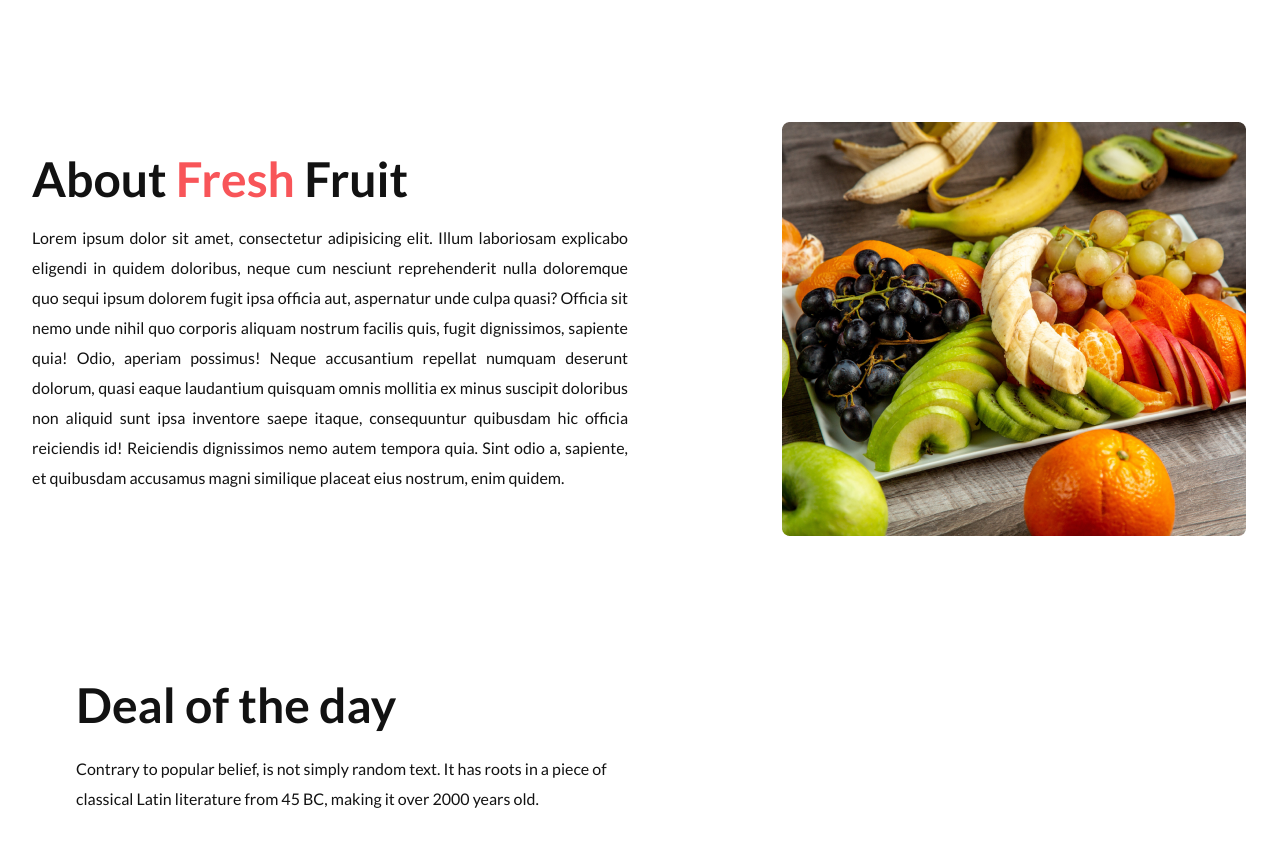
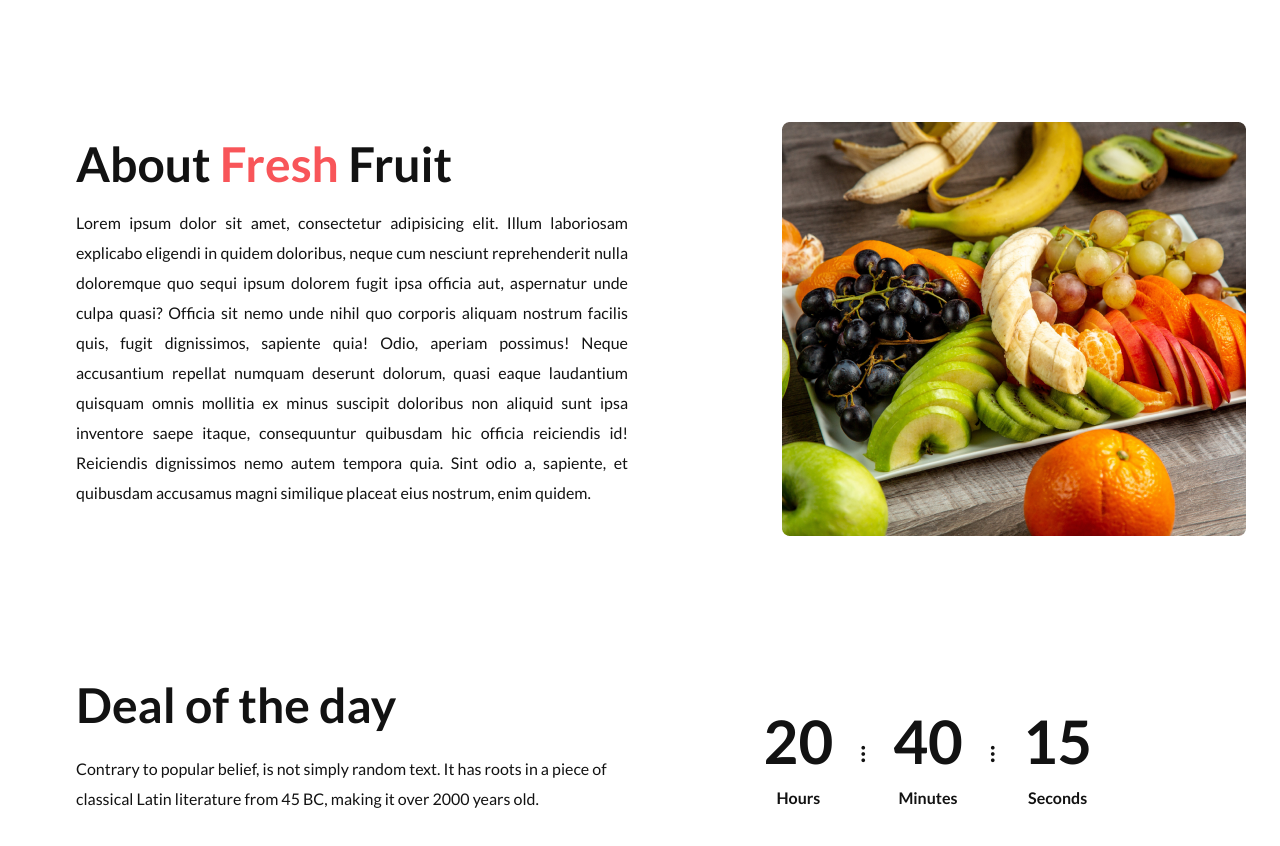
Before and after one commit to antorahad/fresh_fruit_landing_page, a plain HTML site: page index.html in a window 1280 px wide. Shown: the part 760-1606 px from the top of the page. Drawn offline with nearby package versions, Linux system fonts and the light colour scheme.

Commit message:
processing

```diff
--- a/index.html
+++ b/index.html
@@ -135,7 +135,7 @@
     <main class="main">
         <!--About part-->
         <section class="about" id="about">
-            <div class="container">
+            <div class="container-fluid">
                 <div class="row align-items-center">
                     <div class="col-sm-12 col-md-12 col-lg-6">
                         <div class="about-content">
@@ -154,13 +154,32 @@
         <!--Shop part-->
         <section class="shop" id="shop">
             <div class="container-fluid">
-                <div class="row">
+                <div class="row align-items-center">
                     <div class="col-sm-12 col-md-6 col-lg-6">
                         <h1 class="offer-title">Deal of the day</h1>
                         <p class="offer-text">Contrary to popular belief, is not simply random text. It has roots in a piece of classical Latin literature from 45 BC, making it over 2000 years old.</p>
                     </div>
                     <div class="col-sm-12 col-md-6 col-lg-6">
-
+                        <div class="timer">
+                            <div class="timer-item">
+                               <span class="number">20</span>
+                               <span class="title">Hours</span>
+                            </div>
+                            <div class="dots">
+                                <i class="bi bi-three-dots-vertical"></i>
+                            </div>
+                            <div class="timer-item">
+                                <span class="number">40</span>
+                                <span class="title">Minutes</span>
+                             </div>
+                             <div class="dots">
+                                 <i class="bi bi-three-dots-vertical"></i>
+                             </div>
+                             <div class="timer-item">
+                                <span class="number">15</span>
+                                <span class="title">Seconds</span>
+                             </div>
+                        </div>
                     </div>
                 </div>
 
--- a/style.css
+++ b/style.css
@@ -199,7 +199,6 @@ body{
 }
 
 .about-content{
-    margin-left: -50px;
     text-align: justify;
 }
 
@@ -225,6 +224,37 @@ body{
     font-weight: var(--text-base);
     line-height: 30px;
 }
+
+.timer{
+    display: flex;
+    align-items: center;
+    justify-content: center;
+    gap: 20px;
+}
+
+.timer-item{
+    display: flex;
+    flex-direction: column;
+    align-items: center;
+}
+
+.number{
+    color: var(--main-title);
+    font-size: 60px;
+    font-weight: var(--text-bold);
+}
+
+.title{
+    color: var(--main-title);
+    font-size: 16px;
+    font-weight: var(--text-bold);
+}
+
+.dots{
+    color: var(--main-title);
+    font-size: 20px;
+    font-weight: var(--text-bold);
+}
 /*Responsive css*/
 @media screen and (max-width:425px){
  .banner-card{
```
